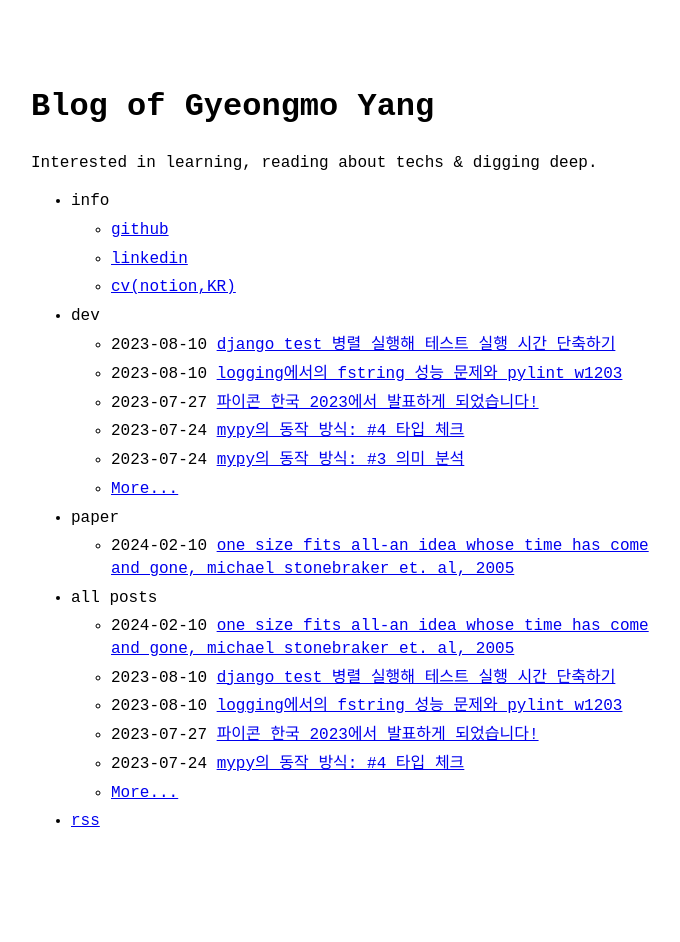
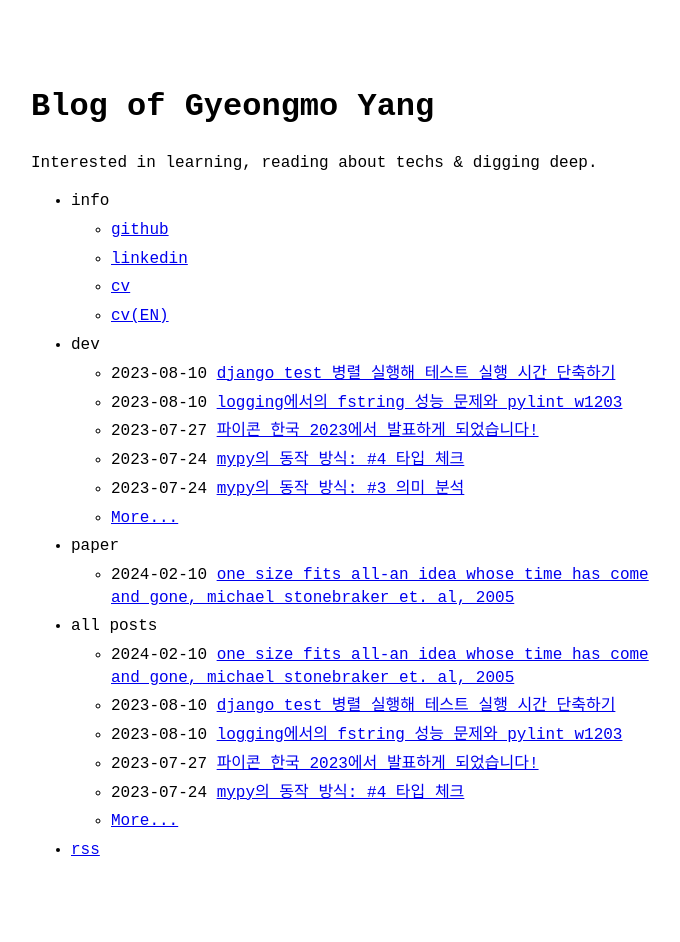
Before and after one commit to yangkyeongmo/yangkyeongmo.github.io, a Jekyll site: the page built from index.md, in a window 1280 px wide. Shown: the whole page, without its empty margins (289-969 px from the left). Built offline with Jekyll 4.4.1, drawn with Linux system fonts in a browser that asks for light colours; before the commit the page ends 913 px from its top, so only the background shows below that.

Commit message:
docs: change cv link

```diff
--- a/_data/menu.yml
+++ b/_data/menu.yml
@@ -8,8 +8,10 @@ entries:
         url: https://github.com/yangkyeongmo
       - title: linkedin
         url: https://www.linkedin.com/in/gyeongmo-yang-8875671a2/
-      - title: cv(notion,KR)
-        url: https://yangkyeongmo.notion.site/Software-Engineer-9003088fc21c478aa061e53c4d8993ee
+      - title: cv
+        url: https://docs.google.com/document/d/1ghy1r-5b9a9WdkzXNpYrvX2DbmQlqddHUYWM5nLZQRw/edit?usp=sharing
+      - title: cv(EN)
+        url: https://docs.google.com/document/d/1W0yDbopk1chMz-WSg5WDbyRpXwIBFa3fyBAnI1caxr8/edit?usp=sharing
 
   - title: dev
     post_list:
```
